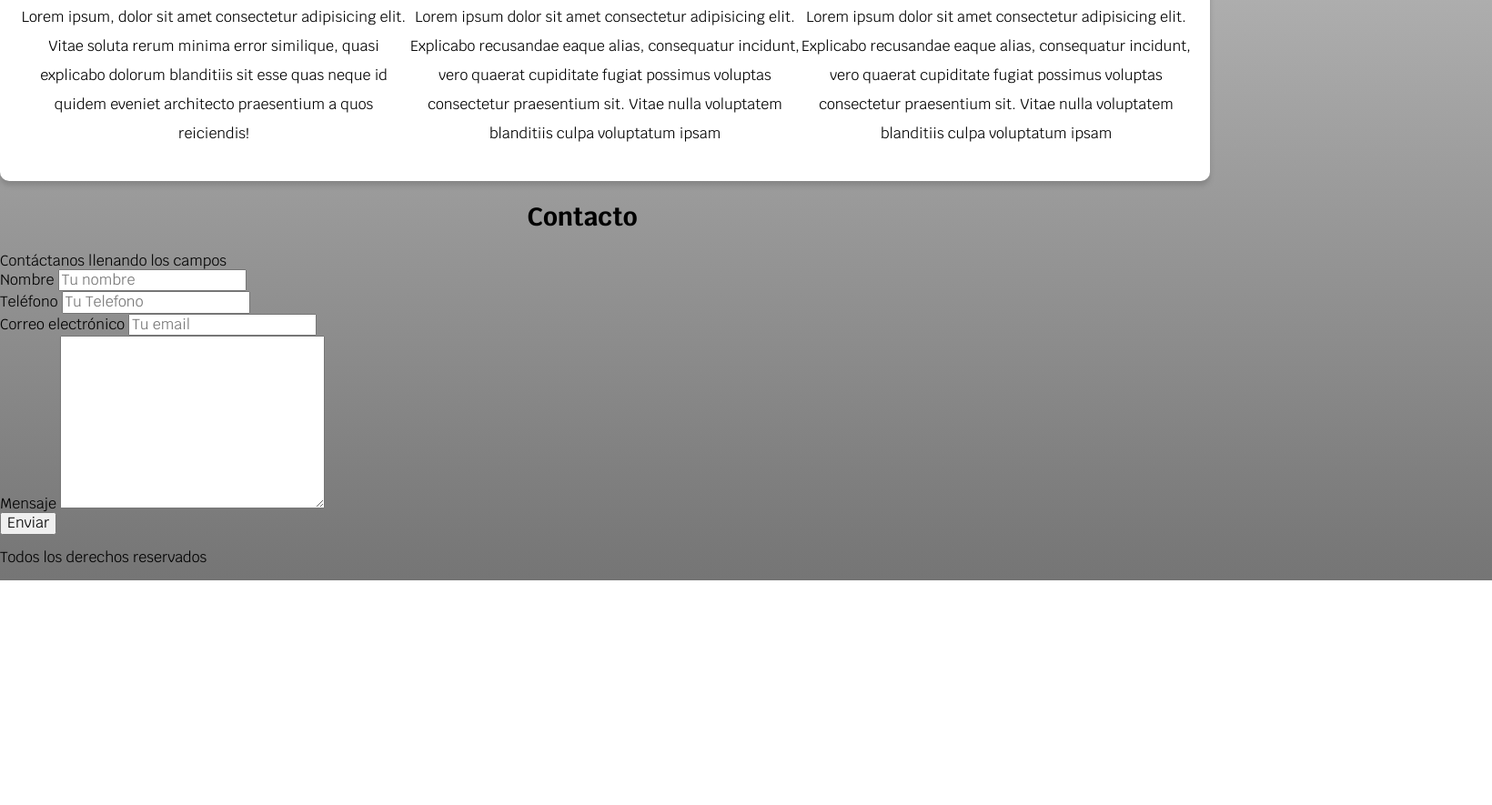
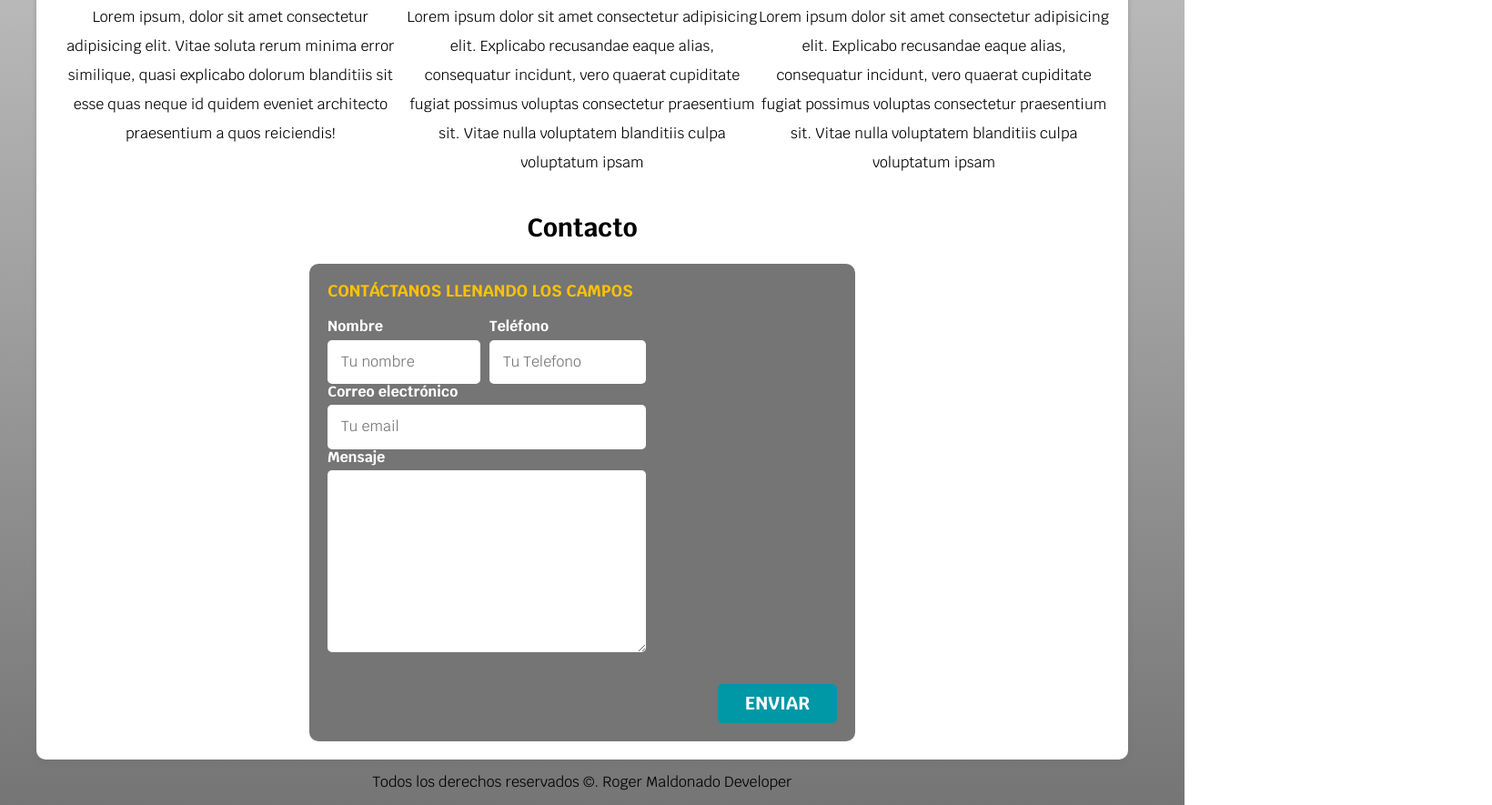
Before and after one commit to RogersMLCH/Developer-page-web, a plain HTML site: page index.html in a window 1280 px wide. Shown: the part 926-1811 px from the top of the page at 91% size, 1640 px wide, since content can reach past the window. Before the commit the page ends 1564 px from the top, so only its background shows below. Drawn offline with Linux system fonts and the light colour scheme.

Commit message:
Add Styles in form

```diff
--- a/CSS/style.css
+++ b/CSS/style.css
@@ -6,6 +6,8 @@
     --primario: #ffc107;
     --secundario: #0097a7;
     --gris: #757575;
+    --grisClaro: #dfe9f3;
+
 }
 html {
     font-size: 62.5%;
@@ -46,21 +48,8 @@ h3 {
     text-align: center;
 }
 
-
-.titulo {
-    text-align: center;
-}
-
-.titulo1 {
-    padding-top: 80px;
-    text-align: center;
-    color: white;
-    font-size: xx-large;
-}
-
 .titulo span {
     font-size: 2rem;
-    color: rgb(0, 247, 255);
 }
 
 .navegacion-principal {
@@ -72,7 +61,7 @@ h3 {
 }
 
 .contenedor {
-    width: 133rem;
+    max-width: 120rem;
     /*Una manera de poner los 4 márgenes en 4 propiedades
       margin-top: 0;
       margin-bottom: 0;
@@ -83,13 +72,20 @@ h3 {
       y el segundo valor corresponde a right-left*/
 }
 
-.navegacion-principal a {
-    padding: 1rem;
-    color: var(--blanco);
-    /*background-color: var(--primario);*/
-    text-decoration: none;
-    display: block;
+
+.centro1 {
+    display: inline-block;
+    width: 1000px;
+    height: 80px;
 }
+
+.icon {
+    display: inline-block;
+    width: 450px;
+    height: 80px;
+    padding-left: 350px;
+}
+
 
 .navegacion-principal {
     display: flex;
@@ -110,31 +106,19 @@ h3 {
     }
 }
 
-.navegacion-principal a:hover {
+
+.navegacion-principal a {
+    padding: 1rem;
+    color: var(--blanco);
+    /*background-color: var(--primario);*/
+    text-decoration: none;
+    display: block;
+}
+
+.navegacion-principal a:hover{
     background-color: var(--primario);
     color: var(--oscuro);
 }
-
-.centro1 {
-    display: inline-block;
-    width: 1000px;
-    height: 80px;
-}
-
-.icon {
-    display: inline-block;
-    width: 450px;
-    height: 80px;
-    padding-left: 350px;
-}
-
-.mer {
-    display: inline-block;
-    width: 200px;
-    height: 80px;
-    font-size: x-large;
-}
-
 
 /*Tamaños recomendados para media query
   480px para móviles
@@ -167,7 +151,7 @@ h3 {
     color: var(--blanco);
 }
 
-.Ubicación {
+.ubicacion {
     display: flex;
     align-items: flex-end;
 }
@@ -192,6 +176,7 @@ h3 {
     width: 90%; /* Ancho del botón */
     /*Centrar el texto del botón*/
     text-align: center;
+    border: none;
 }
 
 @media (min-width: 768px){
@@ -199,6 +184,10 @@ h3 {
     width: auto;
   }
  }
+
+ .botton:hover{
+    cursor: pointer;
+  }
 
  .sombra{
     margin-top: 2rem;
@@ -228,7 +217,7 @@ h3 {
 
   .servicio h3 {
     color: var(--secundario);
-    font-weight: center;
+    font-weight: normal;
   }
 
   .servicio p{
@@ -246,3 +235,89 @@ h3 {
         align-items: center;
   }
   }
+
+  /* contacto */
+  .formulario
+  {
+    background-color: var(--gris);
+    /* formula para no usar media query*/
+    width: min(60rem,100%);
+    margin: 0 auto;
+    padding: 2rem;
+    border-radius: 1rem;
+  }
+
+  .formulario fieldset
+  {
+    border: none;
+  }
+
+.formulario legend
+{
+    text-align: center;
+    font-size: 1.8rem;
+    font-weight: bold;
+    margin-bottom: 2rem;
+    text-transform: uppercase;
+    color: var(--primario);
+}
+
+@media (min-width: 768px){
+    .contenedor-campos
+    {
+   display: grid;
+   grid-template-columns: repeat(2,1fr);
+   column-gap: 1rem;
+   grid-template-columns: auto auto 20rem;/* el espacio de cada fila */
+
+    }
+    /* 10th-child */
+    /* nth-child se le va a dar el valor al hijo, el padre es el contendor, cambiar los ultimos 2 */
+    .campo:nth-child(3),.campo:nth-child(4){
+    grid-column: 1/3;     /* pone el elemento de la 1 a la 3 */
+
+    }
+ }
+
+.campo label
+{
+    color: var(--blanco);
+    font-weight: bold;
+    margin-bottom: .5rem ;
+    display: block;
+}
+
+.input-text
+{
+    width: 100%;
+    border: none;
+    padding: 1.5rem;
+    border-radius: .5rem;
+}
+
+.campo textarea{
+    height: 20rem;
+}
+
+.w-sm-100
+{
+    width: 100%;
+}
+@media (min-width: 768px){
+    .w-sm-100
+    {
+        width: auto;
+    }
+ }
+ .flex
+ {
+    display: flex;
+ }
+
+ .alinear-derecha{
+    justify-content: flex-end;
+ }
+
+ .footer{
+    text-align: center;
+ }
--- a/index.html
+++ b/index.html
@@ -20,7 +20,7 @@
 </head>
 <body>
     <header>
-        <h1 class="titulo ">Roger Maldonado <span>Developer</span> </h1>
+        <h1 class="titulo">Roger Maldonado <span>Developer</span> </h1>
     </header>
     <div class="nav-bg">
      <!-- navegacion se debe llamar igual para ser llamado del css-->
@@ -33,19 +33,21 @@
     </div>
     <section class="hero">
         <div class="contenedor-hero">
-        <h2 class="titulo1">Diseño y desarrollo web/móvil</h2>
+        <h2 class="titulo">Diseño y desarrollo web/móvil</h2>
         <div class="ubicacion">
-        <div class="centro1">
 
         <svg xmlns="http://www.w3.org/2000/svg" class="icon icon-tabler icon-tabler-map-pin" width="28" height="28" viewBox="0 0 24 24" stroke-width="1.5" stroke="#ffc007" fill="none" stroke-linecap="round" stroke-linejoin="round">
             <path stroke="none" d="M0 0h24v24H0z" fill="none"/>
             <path d="M9 11a3 3 0 1 0 6 0a3 3 0 0 0 -6 0" />
             <path d="M17.657 16.657l-4.243 4.243a2 2 0 0 1 -2.827 0l-4.244 -4.243a8 8 0 1 1 11.314 0z" />
-          </svg>
-        <p class="mer">Mérida, Yucatán</p></div>
+        </svg>
+
+    <p>Mérida, Yucatán</p>
+
     </div>
         <a class="botton" href="#">Contactar</a>
     </div>
+
     </section>
 
     <main class="contenedor sombra">
@@ -62,6 +64,7 @@
                 <path d="M12.5 7.5m-1 0a1 1 0 1 0 2 0a1 1 0 1 0 -2 0" />
                 <path d="M16.5 10.5m-1 0a1 1 0 1 0 2 0a1 1 0 1 0 -2 0" />
               </svg>
+
             </div>
 
             <p>Lorem ipsum, dolor sit amet consectetur adipisicing elit. Vitae soluta rerum minima error similique, quasi explicabo dolorum blanditiis sit esse quas neque id quidem eveniet architecto praesentium a quos reiciendis!</p>
@@ -75,13 +78,6 @@
                 <path stroke="none" d="M0 0h24v24H0z" fill="none"/>
                 <path d="M8.286 7.008c-3.216 0 -4.286 3.23 -4.286 5.92c0 3.229 2.143 8.072 4.286 8.072c1.165 -.05 1.799 -.538 3.214 -.538c1.406 0 1.607 .538 3.214 .538s4.286 -3.229 4.286 -5.381c-.03 -.011 -2.649 -.434 -2.679 -3.23c-.02 -2.335 2.589 -3.179 2.679 -3.228c-1.096 -1.606 -3.162 -2.113 -3.75 -2.153c-1.535 -.12 -3.032 1.077 -3.75 1.077c-.729 0 -2.036 -1.077 -3.214 -1.077z" />
                 <path d="M12 4a2 2 0 0 0 2 -2a2 2 0 0 0 -2 2" />
-              </svg>
-              <svg xmlns="http://www.w3.org/2000/svg" class="icon icon-tabler icon-tabler-brand-apple-arcade" width="28" height="28" viewBox="0 0 24 24" stroke-width="1" stroke="#000000" fill="none" stroke-linecap="round" stroke-linejoin="round">
-                <path stroke="none" d="M0 0h24v24H0z" fill="none"/>
-                <path d="M12 5m-2 0a2 2 0 1 0 4 0a2 2 0 1 0 -4 0" />
-                <path d="M20 12.5v4.75a.734 .734 0 0 1 -.055 .325a.704 .704 0 0 1 -.348 .366l-5.462 2.58a5 5 0 0 1 -4.27 0l-5.462 -2.58a.705 .705 0 0 1 -.401 -.691l0 -4.75" />
-                <path d="M4.431 12.216l5.634 -2.332a5.065 5.065 0 0 1 3.87 0l5.634 2.332a.692 .692 0 0 1 .028 1.269l-5.462 2.543a5.064 5.064 0 0 1 -4.27 0l-5.462 -2.543a.691 .691 0 0 1 .028 -1.27z" />
-                <path d="M12 7l0 6" />
               </svg>
               <svg xmlns="http://www.w3.org/2000/svg" class="icon icon-tabler icon-tabler-brand-android" width="28" height="28" viewBox="0 0 24 24" stroke-width="1" stroke="#000000" fill="none" stroke-linecap="round" stroke-linejoin="round">
                 <path stroke="none" d="M0 0h24v24H0z" fill="none"/>
@@ -115,40 +111,43 @@
 
     </div> <!--servicios-->
 
+    <section>
+        <h2>Contacto</h2>
+        <form class="formulario">
+
+            <legend> Contáctanos llenando los campos</legend>
+        <div class="contenedor-campos">
+
+            <div class="campo">
+                <label>Nombre</label>
+                <input class="input-text" type="text" placeholder="Tu nombre">
+            </div>
+
+            <div class="campo">
+                <label> Teléfono</label>
+                <input class="input-text" type="tel" placeholder="Tu Telefono">
+            </div>
+            <div class="campo">
+                <label>Correo electrónico</label>
+                <input class="input-text" type="email" placeholder="Tu email">
+            </div>
+            <div class="campo">
+                <label>Mensaje</label>
+                <textarea class="input-text" name="" id="" cols="30" rows="10"></textarea>
+
+            </div>
+        </div>
+
+            <div class="alinear-derecha flex">
+                <input class="botton w-sm-100" type="submit" value="Enviar">
+            </div>
+        </form>
+
+    </section>
     </main>
 
-    <section>
-        <h2>Contacto</h2>
-        <forms>
-
-            <legend> Contáctanos llenando los campos</legend>
-            <div>
-                <label>Nombre</label>
-                <input type="text" placeholder="Tu nombre">
-            </div>
-
-            <div>
-                <label> Teléfono</label>
-                <input type="tel" placeholder="Tu Telefono">
-            </div>
-            <div>
-                <label>Correo electrónico</label>
-                <input type="email" placeholder="Tu email">
-            </div>
-            <div>
-                <label>Mensaje</label>
-                <textarea name="" id="" cols="30" rows="10"></textarea>
-
-            </div>
-            <div>
-                <input type="submit" value="Enviar">
-            </div>
-        </forms>
-
-    </section>
-
-    <footer>
-        <p>Todos los derechos reservados </p>
+    <footer class="footer">
+        <p>Todos los derechos reservados ©. Roger Maldonado Developer</p>
     </footer>
 
 </body>
```
